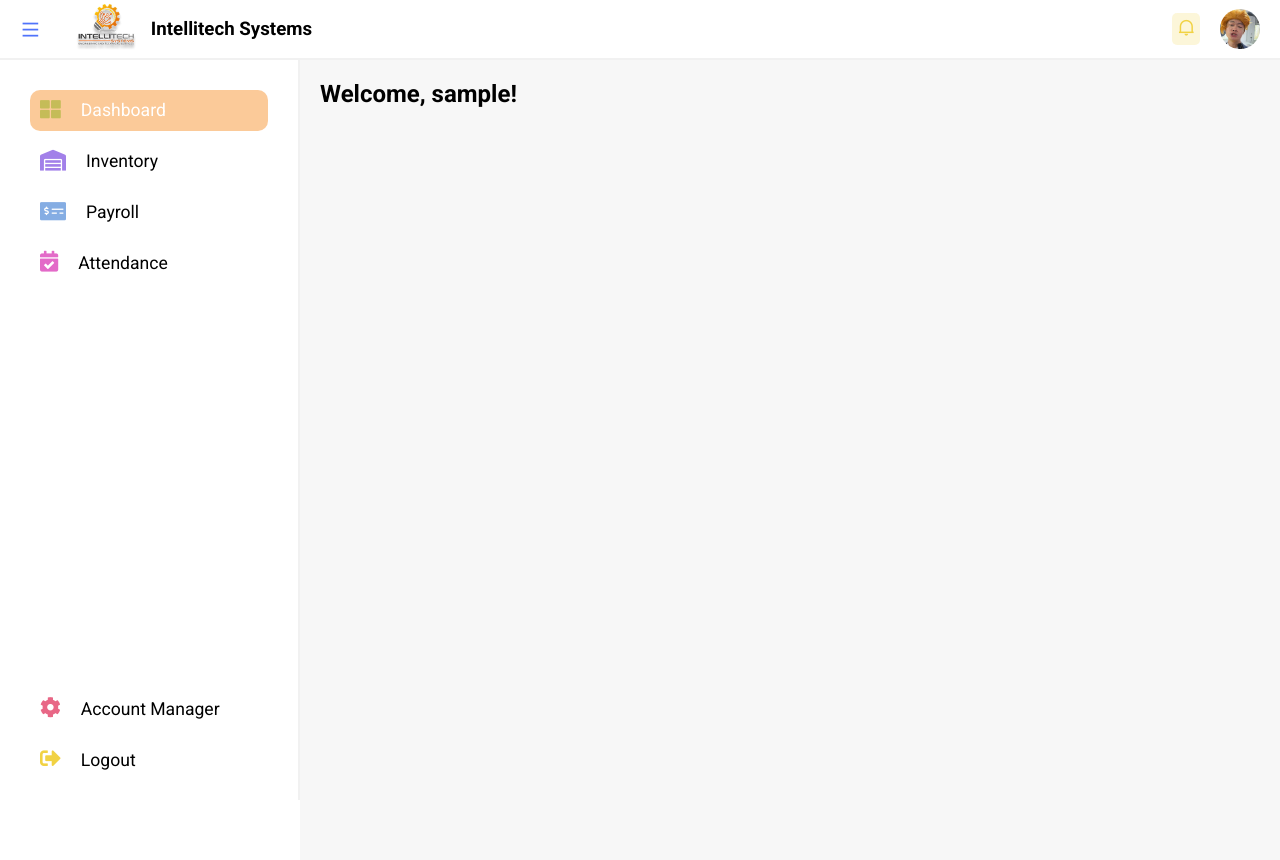
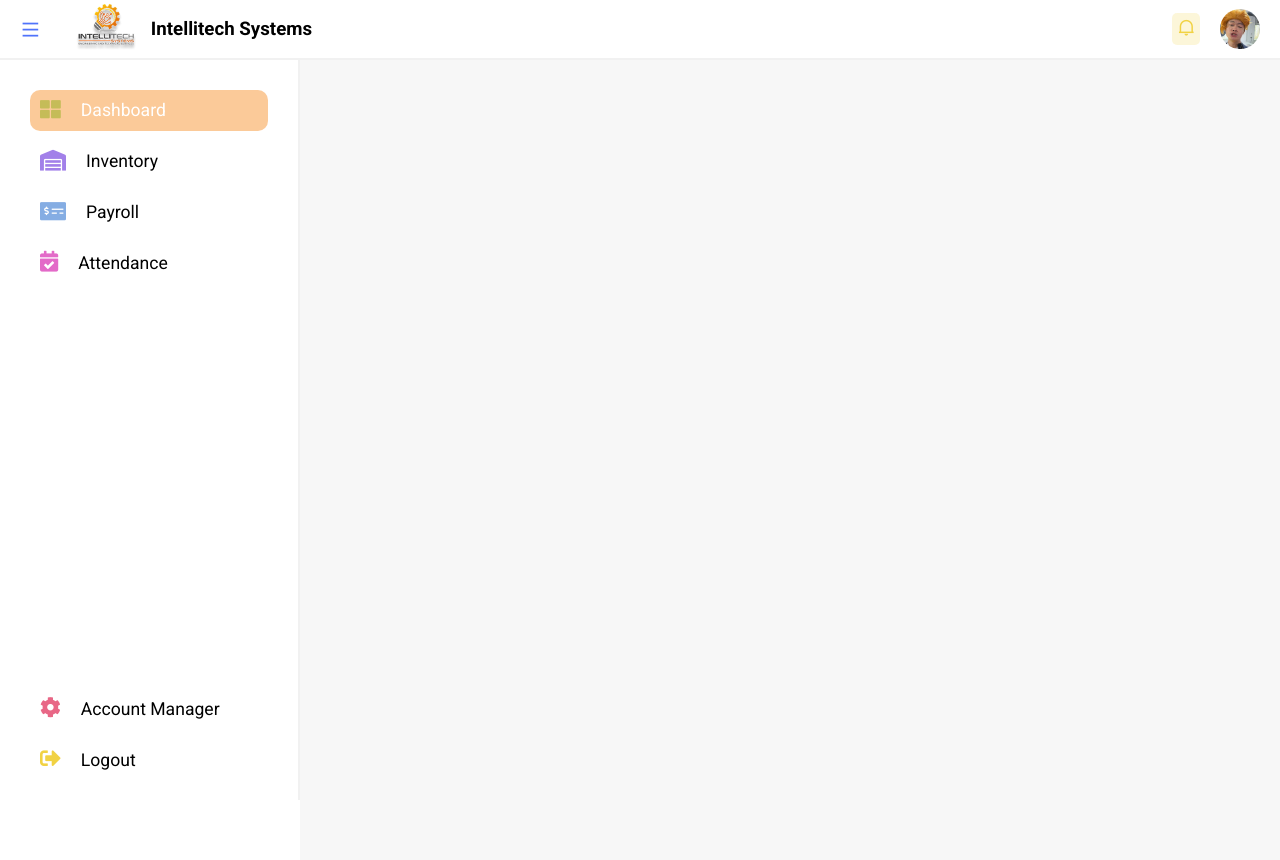
Before and after one commit to Zero-000000000/SteelSync, a PHP site: page /Admin/index.php in a window 1280 px wide. Run offline with PHP 8.4, Linux system fonts and the light colour scheme; the visitor is signed in with stand-in values (Sample User, id 1).

Commit message:
Update index.php

```diff
--- a/Admin/index.php
+++ b/Admin/index.php
@@ -26,9 +26,7 @@ if (!isset($_SESSION["user"])) {
     <?php include "includes/header.php"; ?>
     <?php include "includes/sidebar.php"; ?>
     <div class="main--content">
-    <div class="inner-body">
-        <h2>Welcome, <?php echo htmlspecialchars($_SESSION["user"]); ?>!</h2>
-    </div>
+
     </div>
 
     <?php include "includes/script.php"; ?>
```
